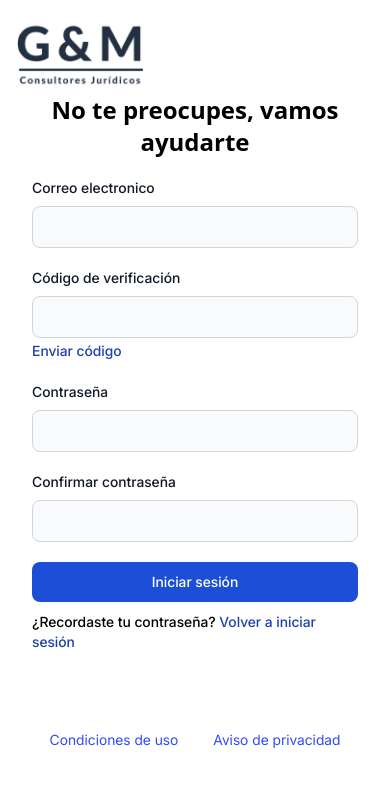
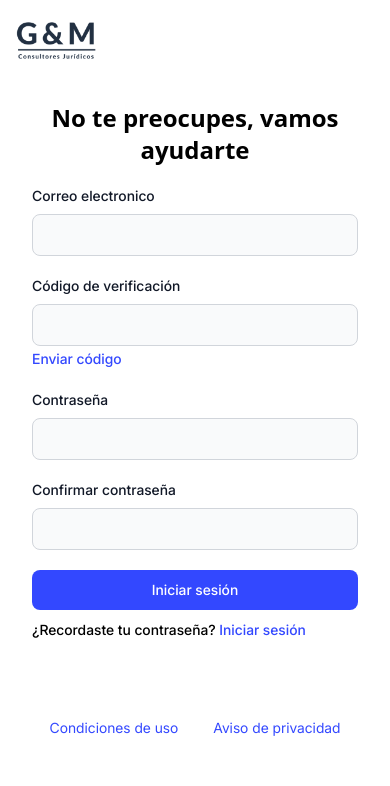
Before and after one commit to carlos18bp/gym_project, a Vue app in the folder frontend/: page /forget_password in a window 390 px wide. Shown: the top 786 px of the page. Built offline with nearby package versions, Linux system fonts and the light colour scheme; what vue3-google-login would draw is missing.

Commit message:
fix: Correct responsive design for auth views on mobile version.

```diff
--- a/frontend/src/views/auth/ForgetPassword.vue
+++ b/frontend/src/views/auth/ForgetPassword.vue
@@ -1,11 +1,11 @@
 <template>
-  <div class="absolute">
-    <div class="flex justify-center p-4">
+  <div class="relative xl:absolute">
+    <div class="flex justify-start p-4">
       <img class="w-40 hidden xl:block" src="@/assets/images/logo/logo2.png">
-      <img class="w-32 block xl:hidden" src="@/assets/images/logo/logo1.png">
+      <img class="w-20 block xl:hidden" src="@/assets/images/logo/logo1.png">
     </div>
   </div>
-  <section class="flex h-screen items-center">
+  <section class="flex mt-6 justify-center xl:mt-0 xl:h-screen xl:items-center">
     <form
       class="space-y-5 px-8 w-full md:px-32 2xl:px-72 xl:w-1/2 2xl:w-2/3 order-2"
       @submit.prevent="handleResetPassword"
@@ -47,7 +47,7 @@
         />
         <button
           :class="{
-            'text-sm font-medium text-blue-800 cursor-pointer':
+            'text-sm font-medium text-secondary cursor-pointer':
               !isButtonDisabled,
             hidden: isButtonDisabled,
           }"
@@ -96,14 +96,14 @@
       <div class="grid">
         <button
           type="submit"
-          class="w-full text-white bg-blue-700 hover:bg-blue-800 font-medium rounded-lg text-sm px-5 py-2.5 text-center"
+          class="w-full text-white bg-secondary hover:bg-blue-700 font-medium rounded-lg text-sm px-5 py-2.5 text-center"
         >
           Iniciar sesión
         </button>
         <p class="w-full font-medium rounded-lg text-sm py-2.5 text-start">
           <span>¿Recordaste tu contraseña? </span>
           <RouterLink :to="{ name: 'sign_in' }">
-            <span class="text-blue-800">Volver a iniciar sesión</span>
+            <span class="text-secondary">Iniciar sesión</span>
           </RouterLink>
         </p>
       </div>
@@ -113,7 +113,7 @@
       </div>
 
       <!--Terms and conditions and Privacy Policy -->
-      <div class="w-full pt-12 flex justify-around items-center text-center text-secondary font font-regular text-sm">
+      <div class="w-full py-12 flex justify-around items-center text-center text-secondary font font-regular text-sm">
         <router-link :to="{ name: 'terms_of_use' }" class="cursor-pointer">Condiciones de uso</router-link>
         <router-link :to="{ name: 'privacy_policy' }" class="cursor-pointer">Aviso de privacidad</router-link>
       </div>
--- a/frontend/src/views/auth/SignIn.vue
+++ b/frontend/src/views/auth/SignIn.vue
@@ -1,11 +1,11 @@
 <template>
-  <div class="absolute">
-    <div class="flex justify-center p-4">
+  <div class="relative xl:absolute">
+    <div class="flex justify-start p-4">
       <img class="w-40 hidden xl:block" src="@/assets/images/logo/logo2.png">
-      <img class="w-32 block xl:hidden" src="@/assets/images/logo/logo1.png">
+      <img class="w-20 block xl:hidden" src="@/assets/images/logo/logo1.png">
     </div>
   </div>
-  <section class="flex h-screen items-center justify-start">
+  <section class="flex mt-6 justify-center xl:mt-0 xl:h-screen xl:items-center">
     <form class="space-y-5 px-8 w-full md:px-32 2xl:px-72 xl:w-1/2 2xl:w-2/3 order-2">
       <h1 class="font-bold text-center text-2xl xl:text-3xl 2xl:text-4xl">
         Te damos la bienvenida de nuevo
@@ -118,7 +118,7 @@
       </div>
 
       <!--Terms and conditions and Privacy Policy -->
-      <div class="w-full pt-12 flex justify-around items-center text-center text-secondary font font-regular text-sm">
+      <div class="w-full py-12 flex justify-around items-center text-center text-secondary font font-regular text-sm">
         <router-link :to="{ name: 'terms_of_use' }" class="cursor-pointer">Condiciones de uso</router-link>
         <router-link :to="{ name: 'privacy_policy' }" class="cursor-pointer">Aviso de privacidad</router-link>
       </div>
--- a/frontend/src/views/auth/SignOn.vue
+++ b/frontend/src/views/auth/SignOn.vue
@@ -1,11 +1,11 @@
 <template>
-  <div class="absolute">
-    <div class="flex justify-center p-4">
+  <div class="relative xl:absolute">
+    <div class="flex justify-start p-4">
       <img class="w-40 hidden xl:block" src="@/assets/images/logo/logo2.png">
-      <img class="w-32 block xl:hidden" src="@/assets/images/logo/logo1.png">
+      <img class="w-20 block xl:hidden" src="@/assets/images/logo/logo1.png">
     </div>
   </div>
-  <section class="pt-16 flex h-screen items-center md:pt-0">
+  <section class="flex mt-6 justify-center xl:mt-0 xl:h-screen xl:items-center">
     <form class="space-y-5 px-8 w-full md:px-32 2xl:px-72 xl:w-1/2 2xl:w-2/3 order-2">
       <h1 class="font-bold text-center text-2xl xl:text-3xl 2xl:text-4xl">
         Te damos la bienvenida
@@ -53,7 +53,7 @@
         />
       </div>
 
-      <div class="grid md:grid-cols-2 md:gap-6">
+      <div class="grid space-y-5 md:grid-cols-2 md:gap-6 xl:space-y-0">
         <div>
           <label
             for="first_name"
@@ -89,7 +89,7 @@
         v-if="!passcodeSent"
         @click.prevent="sendVerificationPasscode"
         type="submit"
-        class="text-white bg-blue-700 hover:bg-blue-800 focus:ring-4 focus:outline-none focus:ring-blue-300 font-medium rounded-lg text-sm w-full px-5 py-2.5 text-center"
+        class="text-white bg-secondary hover:bg-blue-700 focus:ring-4 focus:outline-none focus:ring-blue-300 font-medium rounded-lg text-sm w-full px-5 py-2.5 text-center"
       >
         Registrarse
       </button>
@@ -105,7 +105,7 @@
         <button
           @click.prevent="signOnUser"
           type="submit"
-          class="text-white bg-blue-700 hover:bg-blue-800 focus:ring-4 focus:outline-none focus:ring-blue-300 font-medium rounded-lg text-sm w-full px-5 py-2.5 text-center"
+          class="text-white bg-secondary hover:bg-blue-800 focus:ring-4 focus:outline-none focus:ring-blue-300 font-medium rounded-lg text-sm w-full px-5 py-2.5 text-center"
         >
           Verificar
         </button>
@@ -114,7 +114,7 @@
       <div class="flex flex-col">
         <p class="font-regular">
           ¿Tienes una cuenta?
-          <a class="font-regular text-blue-800">
+          <a class="font-regular text-secondary">
             <RouterLink :to="{ name: 'sign_in' }"> Iniciar sesión </RouterLink>
           </a>
         </p>
@@ -129,7 +129,7 @@
       </div>
 
       <!--Terms and conditions and Privacy Policy -->
-      <div class="w-full pt-12 flex justify-around items-center text-center text-secondary font font-regular text-sm">
+      <div class="w-full py-12 flex justify-around items-center text-center text-secondary font font-regular text-sm">
         <router-link :to="{ name: 'terms_of_use' }" class="cursor-pointer">Condiciones de uso</router-link>
         <router-link :to="{ name: 'privacy_policy' }" class="cursor-pointer">Aviso de privacidad</router-link>
       </div>
```
